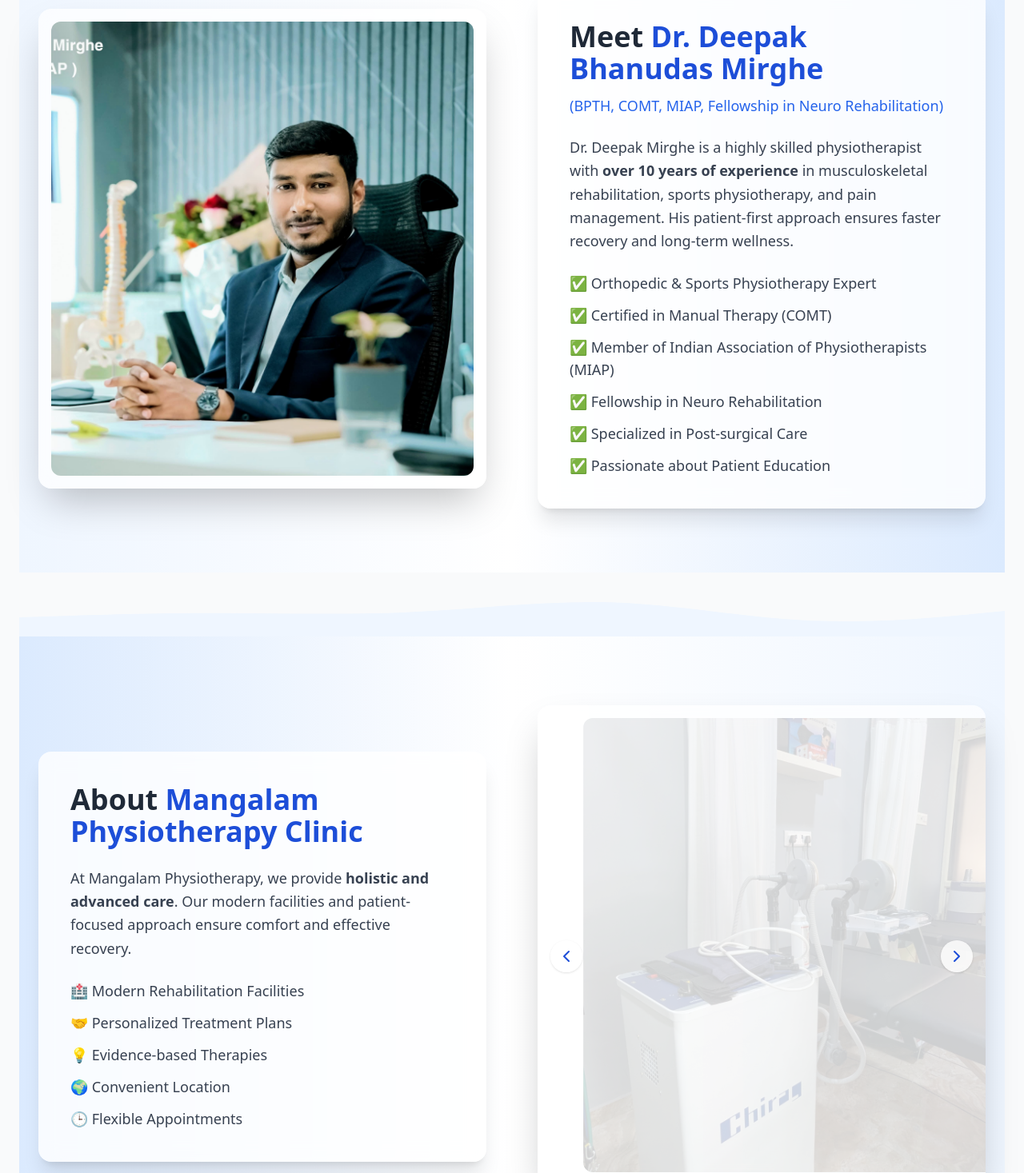
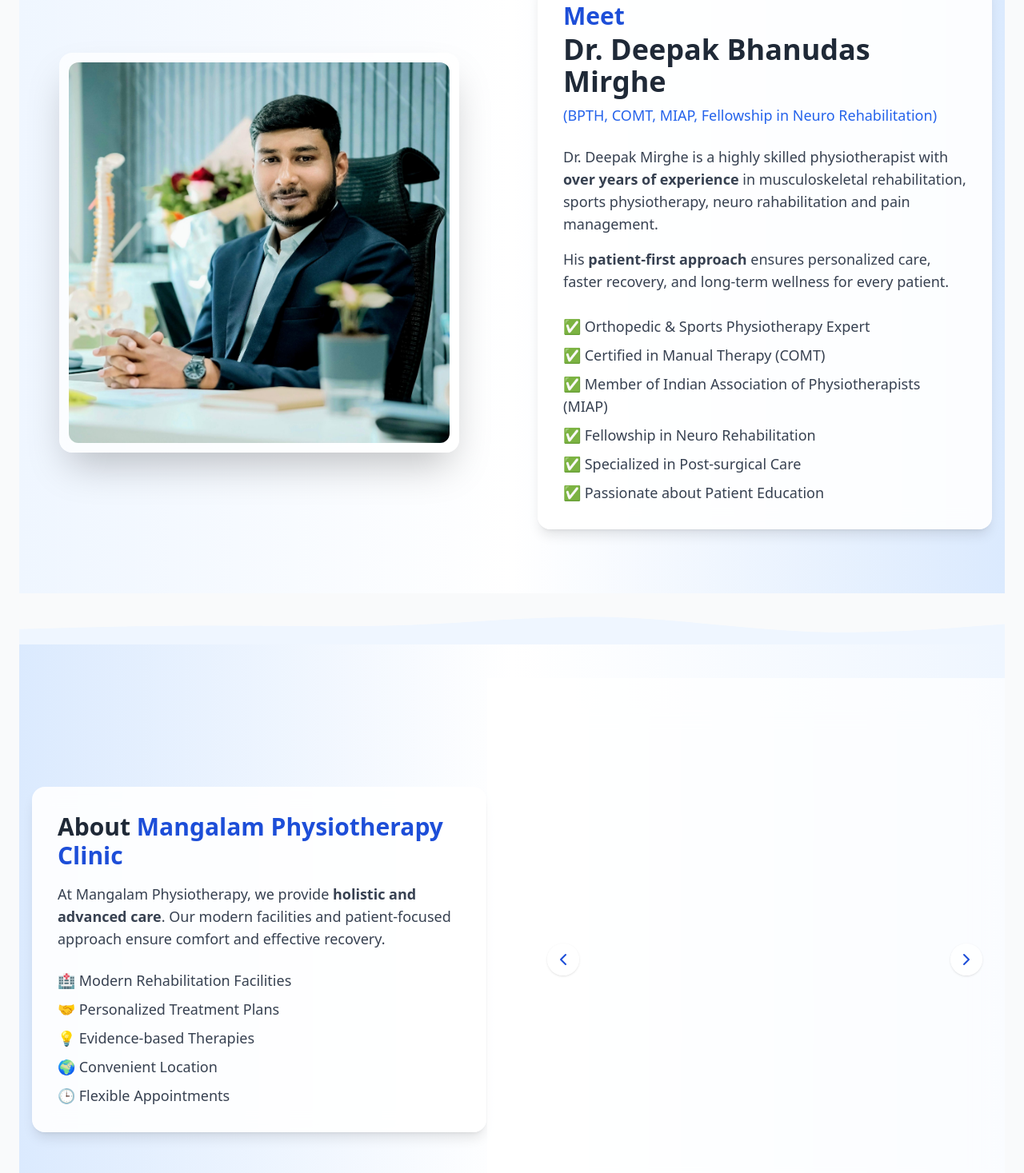
Before and after one commit to SwamiBadgujar/dphysio, a React (Vite) app in the folder client/: page / in a window 1280 px wide. Shown: the part 1266-2733 px from the top of the page at 80% size. Built offline with nearby package versions, Linux system fonts and the light colour scheme.

Commit message:
About changes

```diff
--- a/client/src/components/About.jsx
+++ b/client/src/components/About.jsx
@@ -8,24 +8,17 @@ import clinicImg2 from "../assets/Clinic2.jpeg";
 import clinicImg3 from "../assets/Clinic3.jpeg";
 import clinicImg4 from "../assets/Clinic4.jpeg";
 
-// ✅ Auto-slide + Manual + Swipe
+// ✅ Auto-slide + Manual navigation
 function ClinicSlider({ images, interval = 3000 }) {
   const [index, setIndex] = useState(0);
 
   useEffect(() => {
-    const timer = setInterval(() => {
-      handleNext();
-    }, interval);
+    const timer = setInterval(() => handleNext(), interval);
     return () => clearInterval(timer);
   }, [index]);
 
-  const handlePrev = () => {
-    setIndex((prev) => (prev - 1 + images.length) % images.length);
-  };
-
-  const handleNext = () => {
-    setIndex((prev) => (prev + 1) % images.length);
-  };
+  const handlePrev = () => setIndex((prev) => (prev - 1 + images.length) % images.length);
+  const handleNext = () => setIndex((prev) => (prev + 1) % images.length);
 
   return (
     <motion.div
@@ -34,17 +27,17 @@ function ClinicSlider({ images, interval = 3000 }) {
       animate={{ opacity: 1 }}
       transition={{ duration: 0.8 }}
     >
-      {/* Large image container with white frame */}
-      <div className="relative w-full h-[500px] md:h-[600px] rounded-2xl overflow-hidden shadow-2xl bg-white/70 backdrop-blur-md p-4">
+      {/* Image */}
+      <div className="relative w-full h-[250px] sm:h-[350px] md:h-[500px] lg:h-[600px] rounded-2xl overflow-hidden shadow-2xl bg-white/70 backdrop-blur-md p-3">
         <AnimatePresence mode="wait">
           <motion.img
             key={index}
             src={images[index]}
             alt={`Clinic view ${index + 1}`}
             className="w-full h-full object-cover rounded-xl"
-            initial={{ opacity: 0, x: 50 }}
+            initial={{ opacity: 0, x: 40 }}
             animate={{ opacity: 1, x: 0 }}
-            exit={{ opacity: 0, x: -50 }}
+            exit={{ opacity: 0, x: -40 }}
             transition={{ duration: 0.6 }}
           />
         </AnimatePresence>
@@ -53,24 +46,24 @@ function ClinicSlider({ images, interval = 3000 }) {
       {/* Arrows */}
       <button
         onClick={handlePrev}
-        className="absolute left-2 md:left-4 top-1/2 -translate-y-1/2 bg-white/80 rounded-full p-1.5 md:p-2 shadow hover:bg-white"
+        className="absolute left-3 top-1/2 -translate-y-1/2 bg-white/80 rounded-full p-1.5 sm:p-2 shadow hover:bg-white"
       >
-        <ChevronLeft className="w-5 h-5 md:w-6 md:h-6 text-blue-700" />
+        <ChevronLeft className="w-5 h-5 sm:w-6 sm:h-6 text-blue-700" />
       </button>
       <button
         onClick={handleNext}
-        className="absolute right-2 md:right-4 top-1/2 -translate-y-1/2 bg-white/80 rounded-full p-1.5 md:p-2 shadow hover:bg-white"
+        className="absolute right-3 top-1/2 -translate-y-1/2 bg-white/80 rounded-full p-1.5 sm:p-2 shadow hover:bg-white"
       >
-        <ChevronRight className="w-5 h-5 md:w-6 md:h-6 text-blue-700" />
+        <ChevronRight className="w-5 h-5 sm:w-6 sm:h-6 text-blue-700" />
       </button>
 
       {/* Dots */}
-      <div className="flex space-x-2 mt-4">
+      <div className="flex space-x-2 mt-3 sm:mt-4">
         {images.map((_, i) => (
           <button
             key={i}
             onClick={() => setIndex(i)}
-            className={`h-2.5 w-2.5 md:h-3 md:w-3 rounded-full transition ${
+            className={`h-2 w-2 sm:h-3 sm:w-3 rounded-full transition ${
               i === index ? "bg-blue-600 scale-125" : "bg-gray-300 hover:bg-gray-400"
             }`}
           />
@@ -83,33 +76,34 @@ function ClinicSlider({ images, interval = 3000 }) {
 export default function About() {
   return (
     <motion.section
-      className="relative w-full"
+      id="about"
+      className="relative w-full overflow-hidden"
       initial={{ opacity: 0, y: 20 }}
       whileInView={{ opacity: 1, y: 0 }}
       viewport={{ once: true }}
       transition={{ duration: 0.6 }}
     >
       {/* 🏷 About Us Title */}
-      <div className="text-center py-12 bg-white/0">
-        <h1 className="text-4xl md:text-4xl font-extrabold text-gray-800">
+      <div className="text-center py-10 px-4">
+        <h1 className="text-3xl sm:text-4xl font-extrabold text-gray-800">
           About <span className="text-blue-700">Us</span>
         </h1>
-        <p className="text-gray-600 text-lg mt-2">
+        <p className="text-gray-600 text-base sm:text-lg mt-2">
           Know more about our Doctor and Clinic
         </p>
       </div>
 
       {/* 👨‍⚕️ Doctor Section */}
-      <div className="relative bg-gradient-to-r from-blue-50 via-white to-blue-100 min-h-screen flex items-center py-20">
-        <div className="max-w-7xl mx-auto px-6 grid md:grid-cols-2 gap-16 items-center">
+      <div className="bg-gradient-to-r from-blue-50 via-white to-blue-100 py-10 sm:py-20">
+        <div className="max-w-7xl mx-auto px-4 grid grid-cols-1 md:grid-cols-2 gap-12 md:gap-16 items-center">
           {/* Doctor Image */}
           <motion.div
-            className="w-full flex justify-center order-1"
+            className="w-full flex justify-center"
             initial={{ opacity: 0, x: -40 }}
             whileInView={{ opacity: 1, x: 0 }}
             transition={{ duration: 0.8 }}
           >
-            <div className="w-full h-[500px] md:h-[600px] rounded-2xl overflow-hidden shadow-2xl bg-white/70 backdrop-blur-md p-4">
+            <div className="w-full max-w-[500px] h-[300px] sm:h-[400px] md:h-[500px] rounded-2xl overflow-hidden shadow-2xl bg-white/70 backdrop-blur-md p-3">
               <img
                 src={doctorImg}
                 alt="Dr. Deepak Bhanudas Mirghe"
@@ -120,24 +114,38 @@ export default function About() {
 
           {/* Doctor Info */}
           <motion.div
-            className="w-full order-2 bg-white/80 backdrop-blur-md rounded-2xl p-10 shadow-xl"
+            className="w-full bg-white/90 backdrop-blur-md rounded-2xl p-6 sm:p-8 shadow-lg text-center md:text-left"
             initial={{ opacity: 0, x: 40 }}
             whileInView={{ opacity: 1, x: 0 }}
             transition={{ duration: 0.8 }}
           >
-            <h2 className="text-4xl font-extrabold text-gray-800 mb-3">
-              Meet <span className="text-blue-700">Dr. Deepak Bhanudas Mirghe</span>
+            {/* Title */}
+            <div className="mb-6">
+              <h2 className="text-2xl sm:text-3xl font-bold text-gray-800 leading-tight">
+                <span className="block text-blue-700 mb-1">Meet</span>
+                <span className="block text-gray-800 font-extrabold text-3xl sm:text-4xl">
+                  Dr. Deepak Bhanudas Mirghe
+                </span>
               </h2>
-            <p className="text-lg text-blue-600 font-medium mb-6">
+              <p className="text-blue-600 font-medium mt-2 text-sm sm:text-lg">
                 (BPTH, COMT, MIAP, Fellowship in Neuro Rehabilitation)
               </p>
-            <p className="text-gray-700 text-lg leading-relaxed mb-6">
+            </div>
+
+            {/* Description */}
+            <div className="text-gray-700 text-base sm:text-lg leading-relaxed space-y-4 text-justify md:text-left">
+              <p>
                 Dr. Deepak Mirghe is a highly skilled physiotherapist with{" "}
-              <span className="font-semibold">over 10 years of experience</span> in
-              musculoskeletal rehabilitation, sports physiotherapy, and pain management.
-              His patient-first approach ensures faster recovery and long-term wellness.
+                <span className="font-semibold">over years of experience</span> in
+                musculoskeletal rehabilitation, sports physiotherapy, neuro rahabilitation and pain management.
               </p>
-            <ul className="space-y-3 text-gray-700 text-lg">
+              <p>
+                His <span className="font-semibold">patient-first approach</span> ensures
+                personalized care, faster recovery, and long-term wellness for every patient.
+              </p>
+
+              <div className="pt-3">
+                <ul className="space-y-2 text-gray-700">
                   <li>✅ Orthopedic & Sports Physiotherapy Expert</li>
                   <li>✅ Certified in Manual Therapy (COMT)</li>
                   <li>✅ Member of Indian Association of Physiotherapists (MIAP)</li>
@@ -145,42 +153,43 @@ export default function About() {
                   <li>✅ Specialized in Post-surgical Care</li>
                   <li>✅ Passionate about Patient Education</li>
                 </ul>
+              </div>
+            </div>
           </motion.div>
         </div>
       </div>
 
-      {/* 🌊 Wave Divider */}
+      {/* 🌊 Divider */}
       <svg
-        className="w-full h-20 text-blue-50"
+        className="w-full h-16 text-blue-50"
         viewBox="0 0 1440 320"
         preserveAspectRatio="none"
       >
         <path
           fill="currentColor"
-          d="M0,224L48,218.7C96,213,192,203,288,202.7C384,203,480,213,576,197.3C672,181,768,139,864,149.3C960,160,1056,224,1152,240C1248,256,1344,224,1392,208L1440,192L1440,320L1392,320C1344,320,1248,320,1152,320C1056,320,960,320,864,320C768,320,672,320,576,320C480,320,384,320,288,320C192,320,96,320,48,320L0,320Z"
+          d="M0,224L48,218.7C96,213,192,203,288,202.7C384,203,480,213,576,197.3C672,181,768,139,864,149.3C960,160,1056,224,1152,240C1248,256,1344,224,1392,208L1440,192V320H0Z"
         ></path>
       </svg>
 
       {/* 🏥 Clinic Section */}
-      <div className="relative bg-gradient-to-r from-blue-100 via-white to-blue-50 min-h-screen flex items-center py-20">
-        <div className="max-w-7xl mx-auto px-6 grid md:grid-cols-2 gap-16 items-center">
+      <div className="bg-gradient-to-r from-blue-100 via-white to-blue-50 py-10 sm:py-20">
+        <div className="max-w-7xl mx-auto px-4 grid grid-cols-1 md:grid-cols-2 gap-10 md:gap-16 items-center">
           {/* Clinic Info */}
           <motion.div
-            className="w-full order-2 md:order-1 bg-white/80 backdrop-blur-md rounded-2xl p-10 shadow-xl"
+            className="order-2 md:order-1 bg-white/90 backdrop-blur-md rounded-2xl p-6 sm:p-8 shadow-lg text-center md:text-left"
             initial={{ opacity: 0, x: -40 }}
             whileInView={{ opacity: 1, x: 0 }}
             transition={{ duration: 0.8 }}
           >
-            <h2 className="text-4xl font-extrabold text-gray-800 mb-6">
+            <h2 className="text-2xl sm:text-3xl font-extrabold text-gray-800 mb-4">
               About <span className="text-blue-700">Mangalam Physiotherapy Clinic</span>
             </h2>
-            <p className="text-gray-700 text-lg leading-relaxed mb-6">
+            <p className="text-gray-700 text-base sm:text-lg leading-relaxed mb-6 text-justify md:text-left">
               At Mangalam Physiotherapy, we provide{" "}
-              <span className="font-semibold">holistic and advanced care</span>.
-              Our modern facilities and patient-focused approach ensure comfort
-              and effective recovery.
+              <span className="font-semibold">holistic and advanced care</span>. Our modern
+              facilities and patient-focused approach ensure comfort and effective recovery.
             </p>
-            <ul className="space-y-3 text-gray-700 text-lg">
+            <ul className="space-y-2 text-gray-700 text-base sm:text-lg">
               <li>🏥 Modern Rehabilitation Facilities</li>
               <li>🤝 Personalized Treatment Plans</li>
               <li>💡 Evidence-based Therapies</li>
@@ -191,7 +200,7 @@ export default function About() {
 
           {/* Clinic Slider */}
           <motion.div
-            className="w-full flex justify-center order-1 md:order-2"
+            className="order-1 md:order-2 flex justify-center"
             initial={{ opacity: 0, x: 40 }}
             whileInView={{ opacity: 1, x: 0 }}
             transition={{ duration: 0.8 }}
```
Also changed, not shown: client/src/assets/about.jpeg, 1 other file (tests, documents, lock files or other folders). Lines whose indentation alone changed are shown as unchanged.
